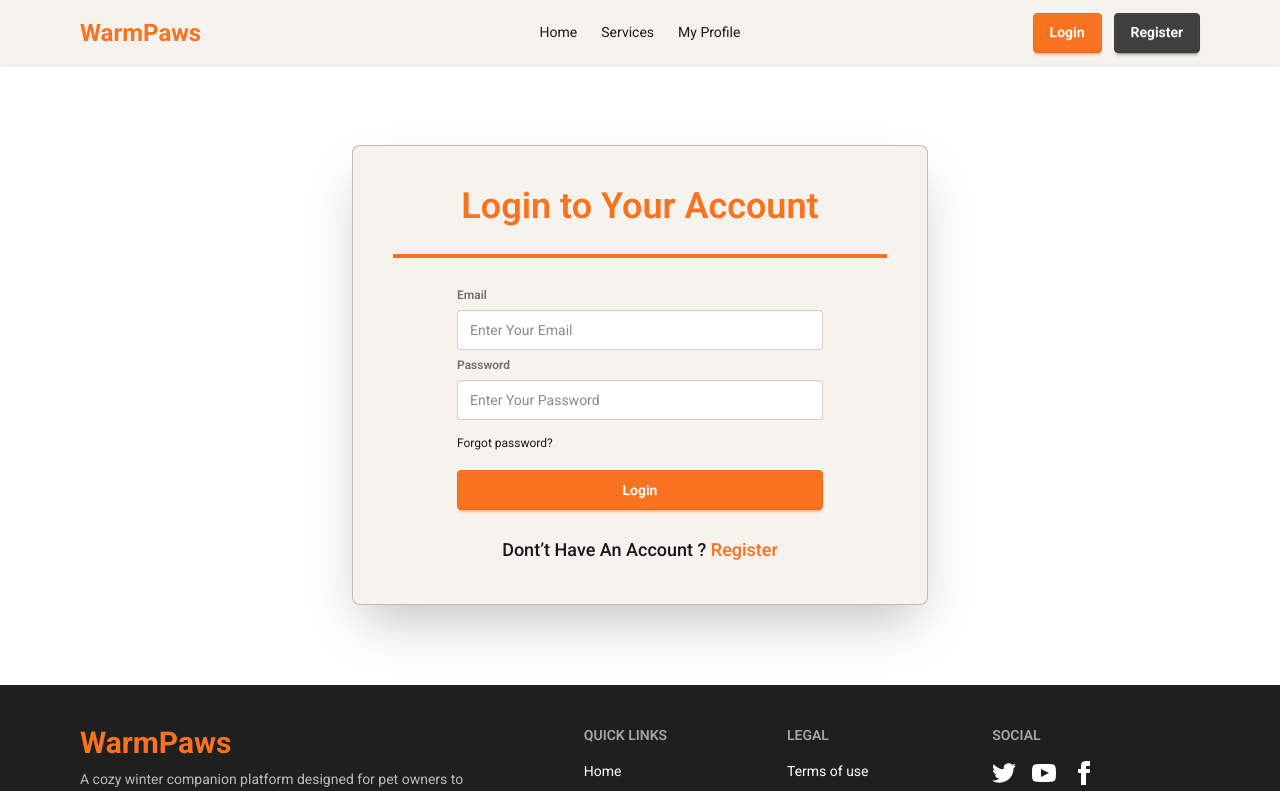
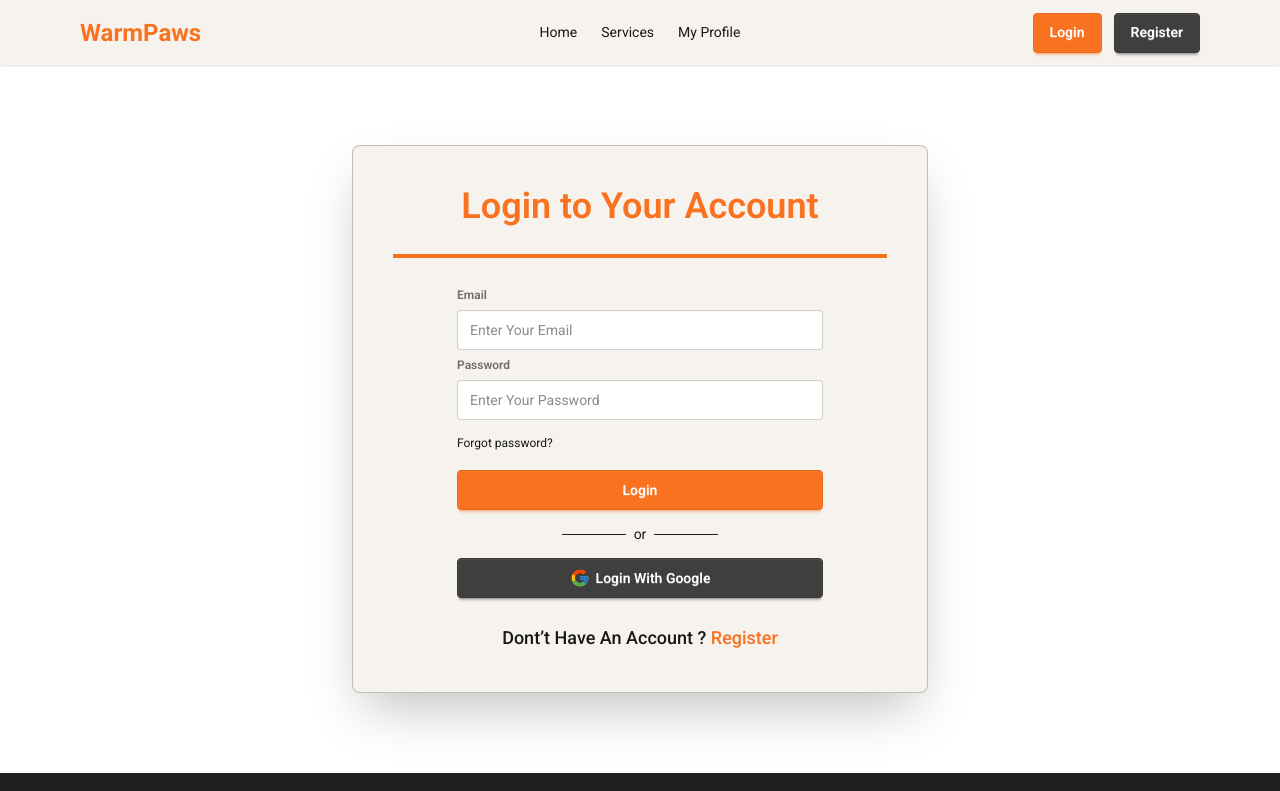
Before and after one commit to Hasnat-Sayed/WarmPaws, a React (Vite) app: page /login in a window 1280 px wide. Shown: the top 791 px of the page. Built offline with nearby package versions, Linux system fonts and the light colour scheme; no server answers.

Commit message:
google signin added

```diff
--- a/src/pages/Login.jsx
+++ b/src/pages/Login.jsx
@@ -4,10 +4,11 @@ import { AuthContext } from '../provider/AuthProvider';
 import auth from '../firebase/firebase.config';
 import { signInWithEmailAndPassword } from 'firebase/auth';
 import { toast } from 'react-toastify';
+import { FcGoogle } from 'react-icons/fc';
 
 const Login = () => {
 
-    const { setUser, user, setLoading } = useContext(AuthContext)
+    const { setUser, setLoading, signInWithGoogle } = useContext(AuthContext)
 
     const handleSubmit = (e) => {
         e.preventDefault();
@@ -19,16 +20,27 @@ const Login = () => {
                 const user = userCredential.user;
                 setUser(user);
                 setLoading(false)
-                // toast.success
-
-
+                toast.success("Signin successful")
             })
             .catch((e) => {
                 console.log(e);
                 toast.error(e.message);
             });
     }
-    console.log(user)
+
+    const handleGoogle = () => {
+        signInWithGoogle()
+            .then((res) => {
+                setLoading(false);
+                setUser(res.user);
+                toast.success("Signin successful");
+            })
+            .catch((e) => {
+                console.log(e);
+                toast.error(e.message);
+            });
+
+    }
 
     return (
         <div className="flex justify-center my-20">
@@ -64,6 +76,18 @@ const Login = () => {
                         <button type="submit" className="btn btn-primary mt-3">
                             Login
                         </button>
+
+                        <div className="flex items-center justify-center gap-2 my-2">
+                            <div className="h-px w-16 bg-base-300"></div>
+                            <span className="text-sm">or</span>
+                            <div className="h-px w-16 bg-base-300"></div>
+                        </div>
+
+                        <button type='button' onClick={handleGoogle} className="btn btn-secondary">
+                            <FcGoogle className='text-xl' /> Login With Google
+                        </button>
+
+
                         <p className="font-medium text-lg text-center pt-5">
                             Dont’t Have An Account ?{" "}
                             <Link className="hover:underline text-primary"
--- a/src/pages/Register.jsx
+++ b/src/pages/Register.jsx
@@ -4,10 +4,11 @@ import { AuthContext } from '../provider/AuthProvider';
 import { updateProfile } from 'firebase/auth';
 import auth from '../firebase/firebase.config';
 import { toast } from 'react-toastify';
+import { FcGoogle } from 'react-icons/fc';
 
 const Register = () => {
 
-    const { registerWithEmailAndPass, setUser, user } = useContext(AuthContext);
+    const { registerWithEmailAndPass, setUser, signInWithGoogle, setLoading } = useContext(AuthContext);
     const handleSubmit = (e) => {
         e.preventDefault();
         const email = e.target.email.value;
@@ -33,7 +34,19 @@ const Register = () => {
             })
 
     }
-    console.log(user)
+    const handleGoogleUp = () => {
+            signInWithGoogle()
+                .then((res) => {
+                    setLoading(false);
+                    setUser(res.user);
+                    toast.success("Signin successful");
+                })
+                .catch((e) => {
+                    console.log(e);
+                    toast.error(e.message);
+                });
+
+        }
 
     return (
         <div className="flex justify-center my-20">
@@ -83,6 +96,17 @@ const Register = () => {
                         <button type="submit" className="btn btn-primary mt-3">
                             Register
                         </button>
+
+                        <div className="flex items-center justify-center gap-2 my-2">
+                            <div className="h-px w-16 bg-base-300"></div>
+                            <span className="text-sm">or</span>
+                            <div className="h-px w-16 bg-base-300"></div>
+                        </div>
+
+                        <button type='button' onClick={handleGoogleUp} className="btn btn-secondary">
+                            <FcGoogle className='text-xl' /> Register With Google
+                        </button>
+
                         <p className="font-medium text-lg text-center pt-5">
                             Already Have An Account ?{" "}
                             <Link className="hover:underline text-primary"
--- a/src/provider/AuthProvider.jsx
+++ b/src/provider/AuthProvider.jsx
@@ -1,9 +1,11 @@
-import { createUserWithEmailAndPassword, onAuthStateChanged } from 'firebase/auth';
+import { createUserWithEmailAndPassword, GoogleAuthProvider, onAuthStateChanged, signInWithPopup } from 'firebase/auth';
 import React, { createContext, useEffect, useState } from 'react';
 import auth from '../firebase/firebase.config';
 
 // eslint-disable-next-line react-refresh/only-export-components
 export const AuthContext = createContext();
+
+const googleAuthProvider = new GoogleAuthProvider()
 
 const AuthProvider = ({ children }) => {
 
@@ -15,6 +17,9 @@ const AuthProvider = ({ children }) => {
 
     }
 
+    const signInWithGoogle = () => {
+        return signInWithPopup(auth, googleAuthProvider)
+    }
 
 
     useEffect(() => {
@@ -34,10 +39,11 @@ const AuthProvider = ({ children }) => {
         user,
         setLoading,
         loading,
+        signInWithGoogle,
 
     }
 
-    return <AuthContext value={authData}>{children}</AuthContext>;
+    return <AuthContext.Provider value={authData}>{children}</AuthContext.Provider>;
 };
 
 export default AuthProvider;
```
